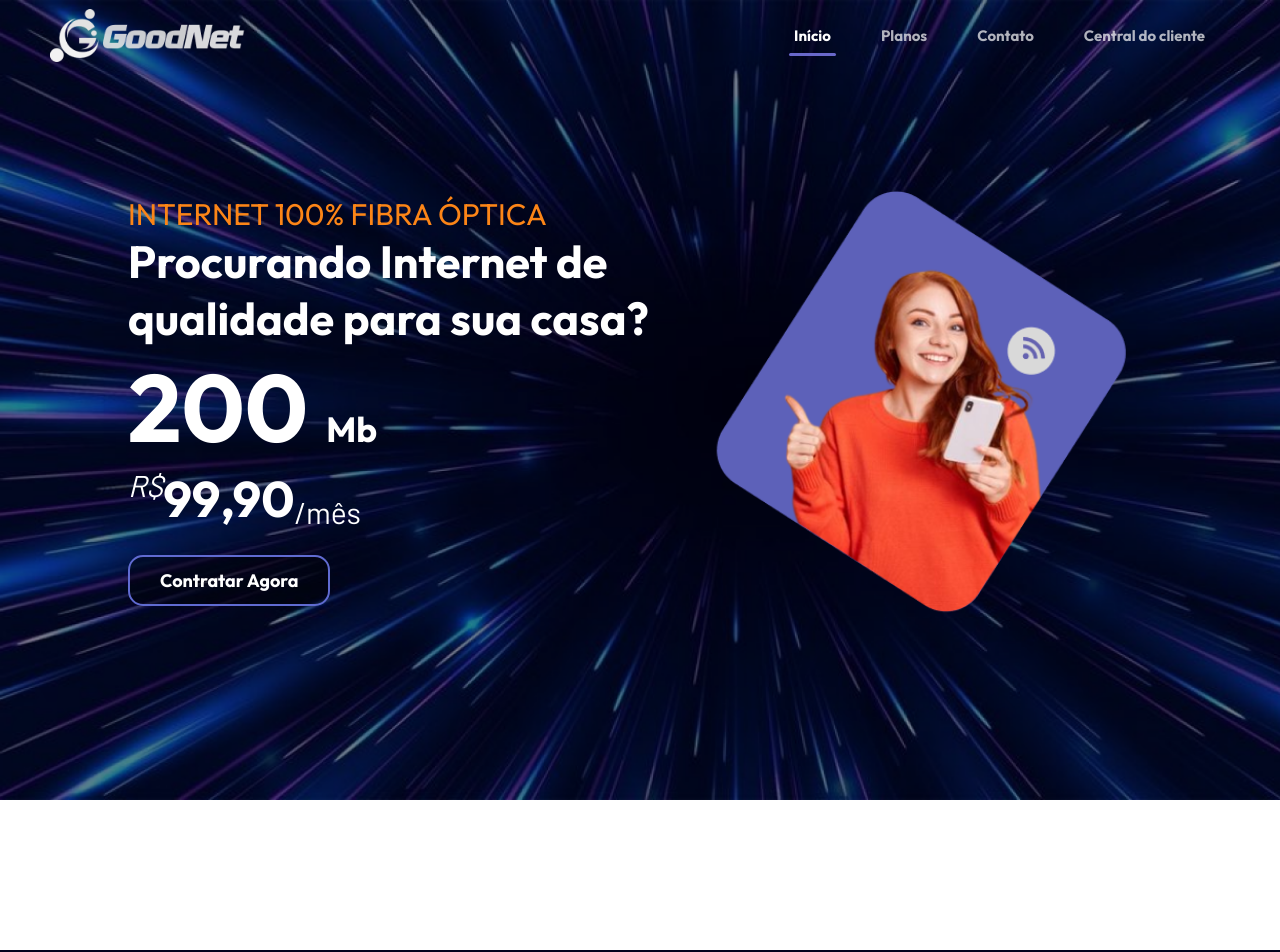
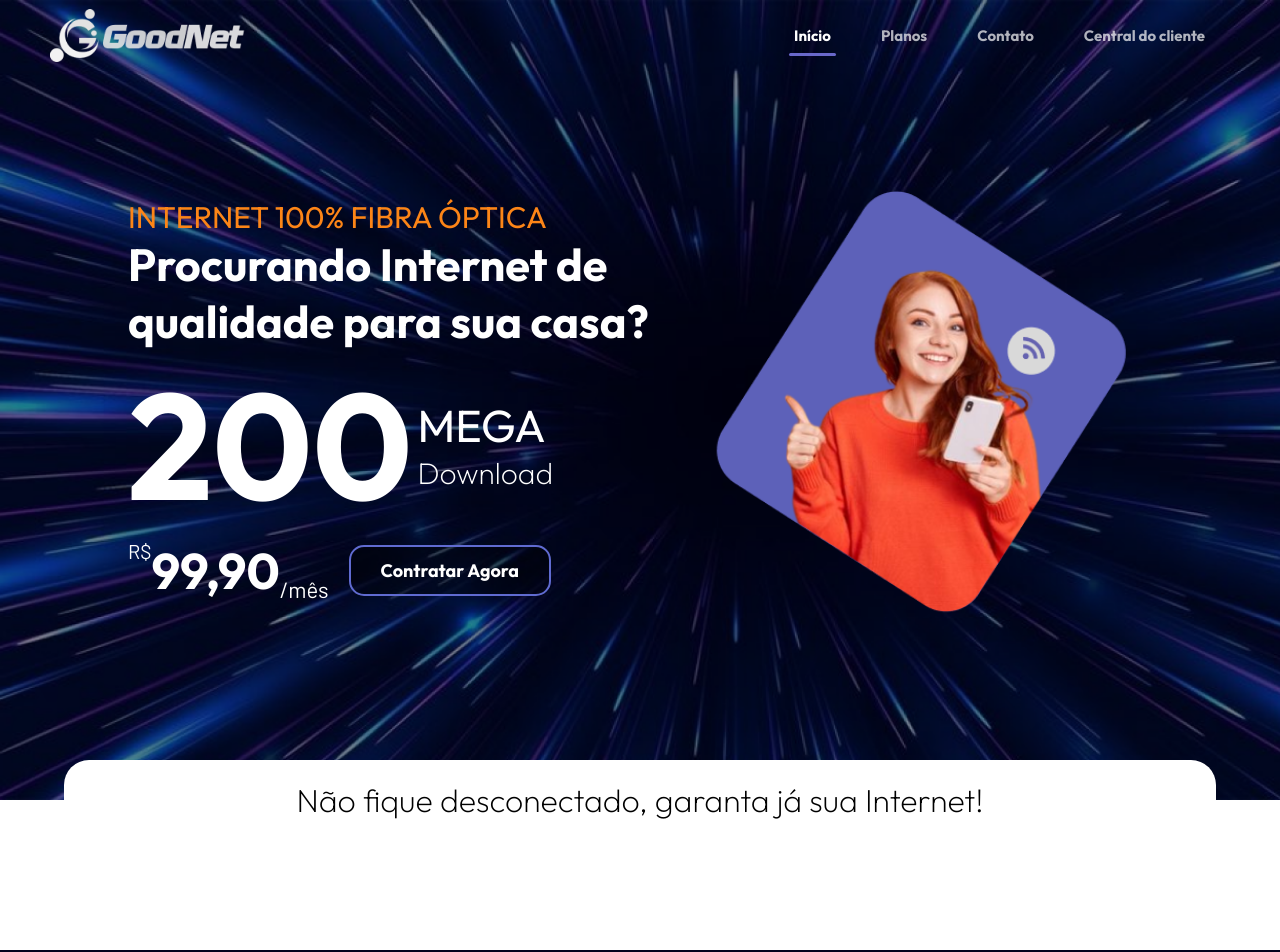
Before and after one commit to dnkFrvgv/goodnet, a React (Create React App) app: page / in a window 1280 px wide. Shown: the top 952 px of the page. Built offline with nearby package versions, Linux system fonts and the light colour scheme.

Commit message:
edit: hero section

```diff
--- a/src/Components/HeroSection/HeroSection.tsx
+++ b/src/Components/HeroSection/HeroSection.tsx
@@ -1,57 +1,76 @@
-import React from 'react'
+import React, { useEffect, useRef, useState } from 'react'
 import './heroSection.css'
 import heroimg from "./../../Assets/image.png"
 import background from "./../../Assets/background.png";
 
+
 function HeroSection() {
+
+  const [height, setHeight] = useState(0)
+  const ref = useRef<HTMLDivElement>(null)
+
+  useEffect(() => {
+    if(ref.current){
+      setHeight(ref.current.clientHeight)
+    }
+  }, [])
+
   return (
     <div style={{
-      backgroundImage: `url(${background})`,backgroundSize: 'cover',
+      position: 'relative',
+      backgroundImage: `url(${background})`,
+      backgroundSize: 'cover',
       backgroundRepeat: 'no-repeat'
     }}>
 
       <section  className='home container flex center-vertical'>
 
-      <div className='column left
-      '>
+        <div className='column left'>
           <h2 className='s'>Internet 100% fibra óptica</h2>
-          <h1 className='main-text'>Procurando Internet de qualidade para sua casa?
-            </h1>
+          <h1 className='main-text'>Procurando Internet de qualidade para sua casa?</h1>
 
-          {/* <h1 className='main-text'>Nós queremos revolucionar a qualidade da sua Internet</h1> */}
-          {/* color:'#ed6709' */}
-          {/* <h2 style={{marginTop: '15px', fontSize:'25px'}} className='s'>Ultra</h2> */}
-          <h1 style={{fontSize: '95px'}}>200 <span style={{fontSize: '35px'}}>Mb</span></h1>
-          {/* <h1 style={{fontSize: '35px', marginTop:'0px'}}>Mb</h1> */}
-          {/* <p className='secondary-text'>Lorem ipsum dolor sit amet consectetur adipisicing elit. Harum, repellendus perspiciatis</p> */}
+
+          <div className='a'>
+            <h1>200</h1>
+
+            <div className='b'>
+              <span style={{fontSize: '45px'}}>MEGA</span>
+              <span style={{fontSize: '30px', fontWeight: '300'}}>Download</span>
+            </div>
+
+          </div>
+
+          <div className="n">
 
             <div className='hero-preco'>
               <p className='m1'>R$</p>
-            <p className='m'>99</p>
-            <p className='m'>,90</p>
+              <p className='m'>99,90</p>
               <p className='m2'>/mês</p>
             </div>
 
+            <div className="hero-btn-container">
 
-            <a className='btn' href="#">
+              <a className='hero-btn' href="#">
                 Contratar agora
               </a>
+            </div>
+
+          </div>
 
         </div>
 
         <div className='column right'>
-
             <img className='hero-img' src={heroimg} alt="" />
-
-
         </div>
 
+      </section>
 
-
-    </section>
+      <div ref={ref} style={{bottom: -height/2}} className='banner' >
+        <h1 style={{fontWeight:'300'}}>Não fique desconectado, garanta já sua Internet!</h1>
+      </div>
     </div>
 
   )
 }
-
+//
 export default HeroSection
--- a/src/Components/HeroSection/heroSection.css
+++ b/src/Components/HeroSection/heroSection.css
@@ -1,28 +1,20 @@
 .home{
     color: #fff;
-    /* background-color: burlywood; */
     padding: 10%;
     overflow: hidden;
-
-    min-height: 100vh;
+    height: 100vh;
 
 }
 
-
-.column{
-
-}
 
 /* LEFT SIDE */
 
 .left{
 
     width: 100%;
-    /* height: 100%; */
     display:flex;
     flex-wrap: initial;
     align-items: flex-start;
-    /* justify-content: center; */
     flex-direction: column;
 }
 .s{
@@ -34,16 +26,13 @@
 
 
 .m1{
-    font-size: 30px;
+    font-size: 20px;
     align-self: flex-start;
-    font-style: italic;
-    /* font-size: 80px; */
-font-weight: 300;
+    font-weight: 400;
     font-family: 'Barlow', sans-serif;
 }
 
 .m{
-    /* font-family: '', sans-serif; */
     font-size: 50px;
 
     font-family: 'Outfit', sans-serif;
@@ -52,7 +41,7 @@ font-family: 'Barlow', sans-serif;
 
 .m2{
 
-    font-size: 30px;
+    font-size: 22px;
     align-self: flex-end;
     font-family: 'Barlow', sans-serif;
 
@@ -68,59 +57,54 @@ font-family: 'Barlow', sans-serif;
 }
 
 .hero-preco{
-    align-items: center;
+    margin-right: 20px;
+    align-items:flex-end;
+
     display: flex;
+  }
+
+
+  .hero-btn-container{
+    margin: 20px 0;
+  }
+
+
+.hero-btn {
+    color:#fff;
+    margin: 30px 0;
+    padding: 12px 30px;
+    font-weight: bold;
+    font-size: 18px;
+    background: rgba(0, 0, 0, 0.37) ;
+    text-transform: capitalize;
+    border-radius: 15px;
+    border:2px solid #606bd1;
+    transition: 1s all ease;
+    cursor: pointer;
+    transition: all .5s ease;
 
 }
 
-
-/* dark blue #413FAC */
-/* light blue #7e8edc */
-.btn {
-    margin-top:25px;
-    position: relative;
-    color:#fff;
+.hero-btn:hover{
+    border: 2px solid #fc8617c1;
     padding: 12px 30px;
-    font-weight: bold;
-    font-size: 18px;
-    z-index: 1;
-    background: rgba(0, 0, 0, 0.37) ;
-    text-transform: capitalize;
-    border-radius: 15px;
-    border: 2px solid #606bd1;
-    transition: 1s all ease;
-    overflow: hidden;
-    cursor: pointer;
-    transition: all .5s ease;
-
-    /* border-radius: 15px; */
 }
 
-.btn:hover{
-    /* background: #606bd1; */
-    border: 2px solid #fc8617c1;
-    padding: 12px 30px;
-    /* border: 0px; */
-    /* background: #fc8617c1; */
+.b{
+    margin-left: 5px;
+    display: flex;
+    flex-direction: column;
+    justify-content: center;
+    align-items: flex-start;
 }
 
-/* .btn::after{
-    background: #606bd1;
-    content: '';
-    height: 0;
-    width: 100%;
-    position: absolute;
-    top: 50%;
-    left:50%;
-    z-index: -1;
-    transform: translate(-50%, -50%) rotate(45deg);
-    transition: all .5s ease;
-} */
+.a{display: flex;  text-align: center;}
 
+.a h1{
+    font-size: 150px;
+}
+.n{display: flex;  align-items: center; justify-content: space-between;}
 
-/* .btn:hover::before{
-    height: 400%;
-} */
 
 /* RIGHT SIDE */
 
@@ -138,25 +122,65 @@ font-family: 'Barlow', sans-serif;
 .hero-img{
     width: 450px;
 }
+
+/* BANNER */
+
+.banner{
+    display: flex;
+    justify-content: center;
+    align-items: center;
+
+    border-radius: 25px;
+    padding: 15px;
+    min-height: 80px;
+    width: 90vw;
+    position: absolute;
+
+    left: 0;
+    right: 0;
+    margin: 0 auto;
+
+    text-align: center;
+    background-color: #fff;
+}
+
 @media screen and (max-width: 1200px) {
     .home{
         display: flex;
         flex-direction: column
         ;
         justify-content: center;
-        /* align-items: center; */
         padding-top: 100px ;
         min-height: 600px;
 
     }
 
+    .a{
+        flex-direction: column;
+    }
+
+    .a h1{
+        font-size: 80px;
+    }
+
+    .n{
+        flex-direction: column;
+    }
+
+    .b{
+        align-items: center;
+        margin: 0;
+    }
+
+    .btn{
+        margin: 15px;
+    }
     .left{
         align-items: center;
         text-align: center;
     }
 
     .right{
-        /* right: 200px */
         display: none;
     }
 
@@ -173,7 +197,6 @@ font-family: 'Barlow', sans-serif;
     .m1{
         font-size: 20px;
         align-self: flex-start;
-    font-style: italic;
     font-weight: 300;
     font-family: 'Barlow', sans-serif;
     }
@@ -186,7 +209,7 @@ font-family: 'Barlow', sans-serif;
 
     .m2{
 
-    font-size: 30px;
+        font-size: 20px;
         align-self: flex-end;
     font-family: 'Barlow', sans-serif;
 
@@ -201,11 +224,3 @@ font-family: 'Barlow', sans-serif;
         font-size: 20px;
     }
 }
-
-
-/* @media screen and (max-width: 890px) {
-    .home{
-        min-height: 700px;
-    } */
-
-/* } */
```
Lines whose indentation alone changed are shown as unchanged.
